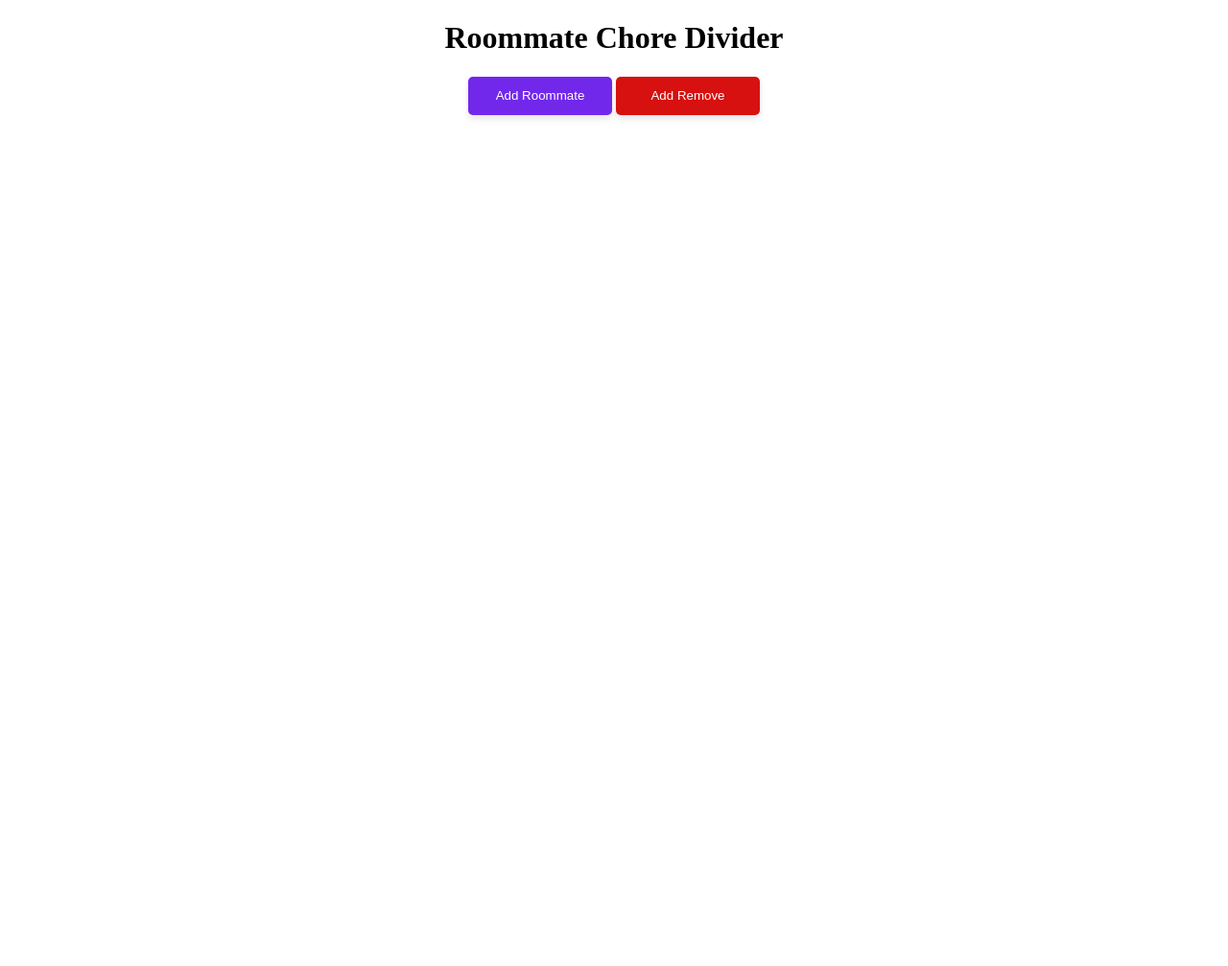
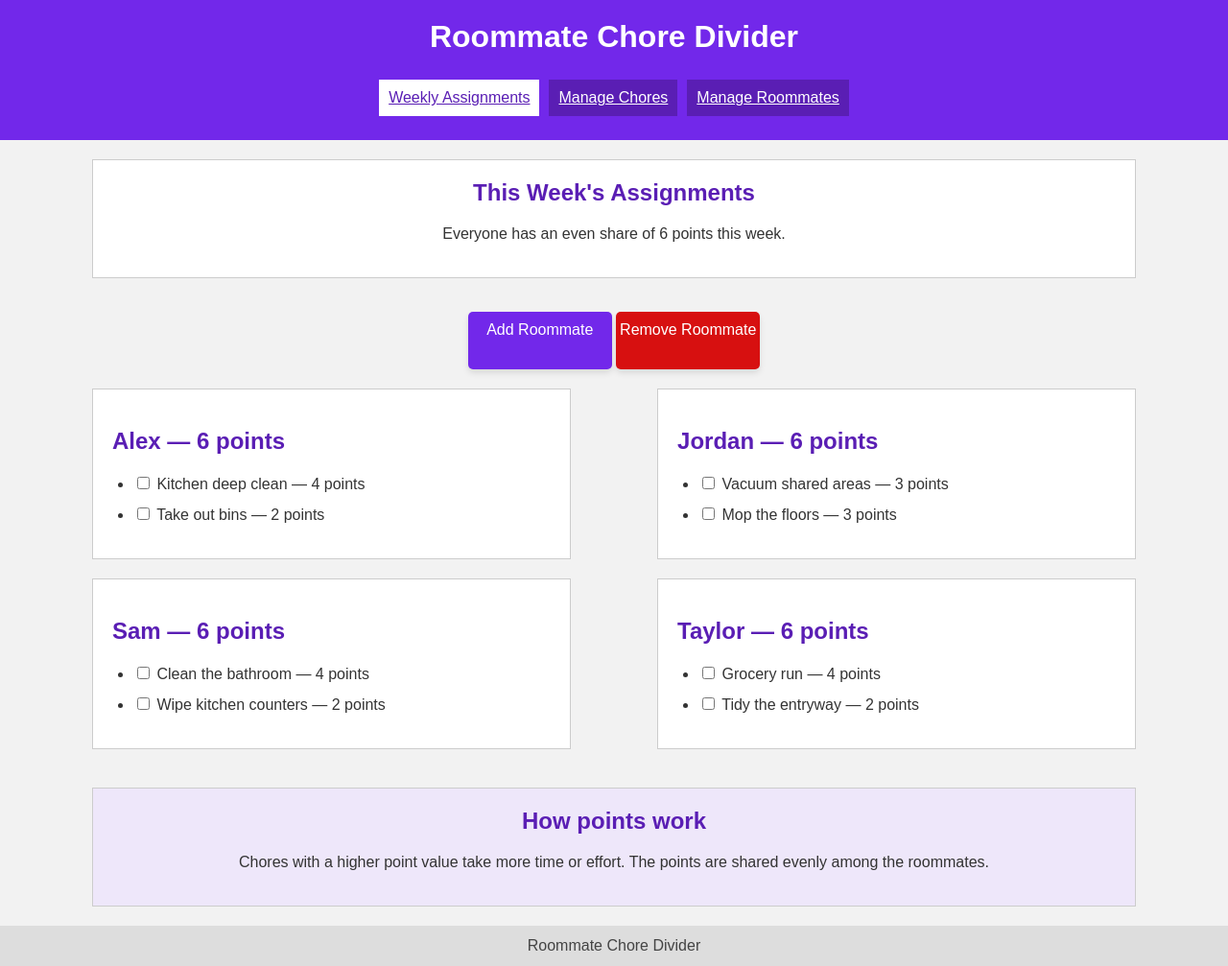
Before and after one commit to NoahITrainor/Roommate_chore_divider, a plain HTML site: page index.html in a window 1280 px wide. Shown: the whole page at 96% size. Before the commit the page ends 800 px from the top, so only its background shows below. Drawn offline with Linux system fonts and the light colour scheme.

Commit message:
Partner added remainder of the code.

```diff
--- a/index.html
+++ b/index.html
@@ -3,24 +3,77 @@
 <head>
     <meta charset="UTF-8">
     <meta name="viewport" content="width=device-width, initial-scale=1.0">
-    <title>
-        Roommate Chore Divider
-    </title>
+    <title>Roommate Chore Divider</title>
+    <link rel="stylesheet" href="styles.css">
+    <link rel="stylesheet" href="buttons.css">
+</head>
+<body>
+    <header>
+        <h1>Roommate Chore Divider</h1>
+        <nav>
+            <a class="current-page" href="index.html">Weekly Assignments</a>
+            <a href="chores.html">Manage Chores</a>
+            <a href="roommates.html">Manage Roommates</a>
+        </nav>
+    </header>
 
+    <main>
+        <section class="page-heading">
+            <h2>This Week's Assignments</h2>
+            <p>Everyone has an even share of 6 points this week.</p>
+        </section>
 
-</head>
-<body style="text-align: center;">
-    <h1>
-        Roommate Chore Divider
-    </h1>
-    <link rel="stylesheet" href="buttons.css">
-    <button class="add-button">
-        Add Roommate
-    </button>
+        <div class="action-buttons">
+            <a class="add-button action-link" href="roommates.html#add-roommate">Add Roommate</a>
+            <a class="remove-button action-link" href="roommates.html#remove-roommate">Remove Roommate</a>
+        </div>
 
-    <button class="remove-button">
-        Add Remove
-    </button>
+        <section class="assignment-list">
+            <div class="assignment-row">
+                <article class="assignment-card">
+                    <h2>Alex — 6 points</h2>
+                    <ul>
+                        <li><label><input type="checkbox"> Kitchen deep clean — 4 points</label></li>
+                        <li><label><input type="checkbox"> Take out bins — 2 points</label></li>
+                    </ul>
+                </article>
 
+                <article class="assignment-card">
+                    <h2>Jordan — 6 points</h2>
+                    <ul>
+                        <li><label><input type="checkbox"> Vacuum shared areas — 3 points</label></li>
+                        <li><label><input type="checkbox"> Mop the floors — 3 points</label></li>
+                    </ul>
+                </article>
+            </div>
+
+            <div class="assignment-row">
+                <article class="assignment-card">
+                    <h2>Sam — 6 points</h2>
+                    <ul>
+                        <li><label><input type="checkbox"> Clean the bathroom — 4 points</label></li>
+                        <li><label><input type="checkbox"> Wipe kitchen counters — 2 points</label></li>
+                    </ul>
+                </article>
+
+                <article class="assignment-card">
+                    <h2>Taylor — 6 points</h2>
+                    <ul>
+                        <li><label><input type="checkbox"> Grocery run — 4 points</label></li>
+                        <li><label><input type="checkbox"> Tidy the entryway — 2 points</label></li>
+                    </ul>
+                </article>
+            </div>
+        </section>
+
+        <section class="note">
+            <h2>How points work</h2>
+            <p>Chores with a higher point value take more time or effort. The points are shared evenly among the roommates.</p>
+        </section>
+    </main>
+
+    <footer>
+        <p>Roommate Chore Divider</p>
+    </footer>
 </body>
 </html>
--- /dev/null
+++ b/styles.css
@@ -0,0 +1,173 @@
+body {
+    margin: 0;
+    background-color: #f2f2f2;
+    color: #333333;
+    font-family: Arial, Helvetica, sans-serif;
+    text-align: center;
+}
+
+header {
+    padding: 20px;
+    background-color: #7228ea;
+    color: white;
+}
+
+header h1 {
+    margin-top: 0;
+}
+
+nav {
+    display: flex;
+    flex-direction: row;
+    justify-content: center;
+}
+
+nav a {
+    margin: 5px;
+    padding: 10px;
+    background-color: #5a1eb4;
+    color: white;
+}
+
+nav a.current-page {
+    background-color: white;
+    color: #5a1eb4;
+}
+
+nav a:hover {
+    background-color: #e7dcfa;
+    color: #333333;
+}
+
+main {
+    width: 85%;
+    margin: 20px auto;
+}
+
+.page-heading,
+.content-section,
+.assignment-card,
+.note {
+    margin-bottom: 20px;
+    padding: 20px;
+    border: 1px solid #cccccc;
+    background-color: white;
+}
+
+.page-heading h2,
+.content-section h2,
+.note h2 {
+    margin-top: 0;
+    color: #5a1eb4;
+}
+
+.action-buttons {
+    margin-bottom: 20px;
+}
+
+.action-link {
+    display: inline-block;
+    height: auto;
+    padding: 10px 0;
+    text-align: center;
+    text-decoration: none;
+}
+
+.assignment-list {
+    margin-bottom: 20px;
+}
+
+.assignment-row {
+    display: flex;
+    flex-direction: row;
+    justify-content: space-between;
+}
+
+.assignment-card {
+    width: 42%;
+    text-align: left;
+}
+
+.assignment-card h2 {
+    color: #5a1eb4;
+}
+
+.assignment-card ul {
+    padding-left: 22px;
+}
+
+.assignment-card li {
+    margin-bottom: 10px;
+}
+
+.note {
+    background-color: #eee7fa;
+}
+
+form {
+    margin-top: 15px;
+}
+
+label {
+    display: block;
+    margin-top: 12px;
+    margin-bottom: 5px;
+}
+
+.text-input {
+    width: 70%;
+    padding: 8px;
+    border: 1px solid #999999;
+}
+
+.add-button,
+.remove-button {
+    margin-top: 15px;
+}
+
+table {
+    width: 100%;
+}
+
+th,
+td {
+    padding: 8px;
+    border: 1px solid #cccccc;
+    text-align: left;
+}
+
+th {
+    background-color: #eee7fa;
+}
+
+footer {
+    padding: 12px;
+    background-color: #dddddd;
+    color: #444444;
+}
+
+footer p {
+    margin: 0;
+}
+
+@media screen and (max-width: 650px) {
+    main {
+        width: 92%;
+    }
+
+    nav {
+        flex-direction: column;
+    }
+
+    .assignment-row {
+        flex-direction: column;
+    }
+
+    .assignment-card {
+        width: 85%;
+    }
+
+    .text-input {
+        width: 85%;
+    }
+}
```
Also changed, not shown: chores.html (added, +102 -0 lines), roommates.html (added, +85 -0 lines).
